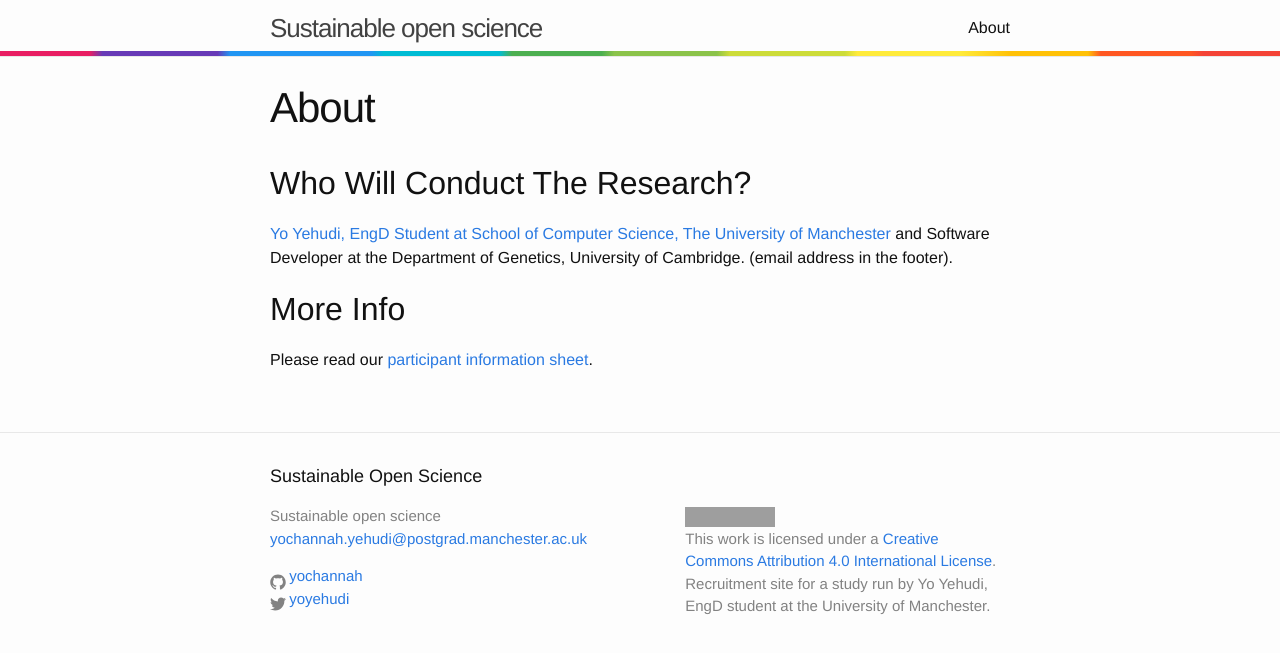
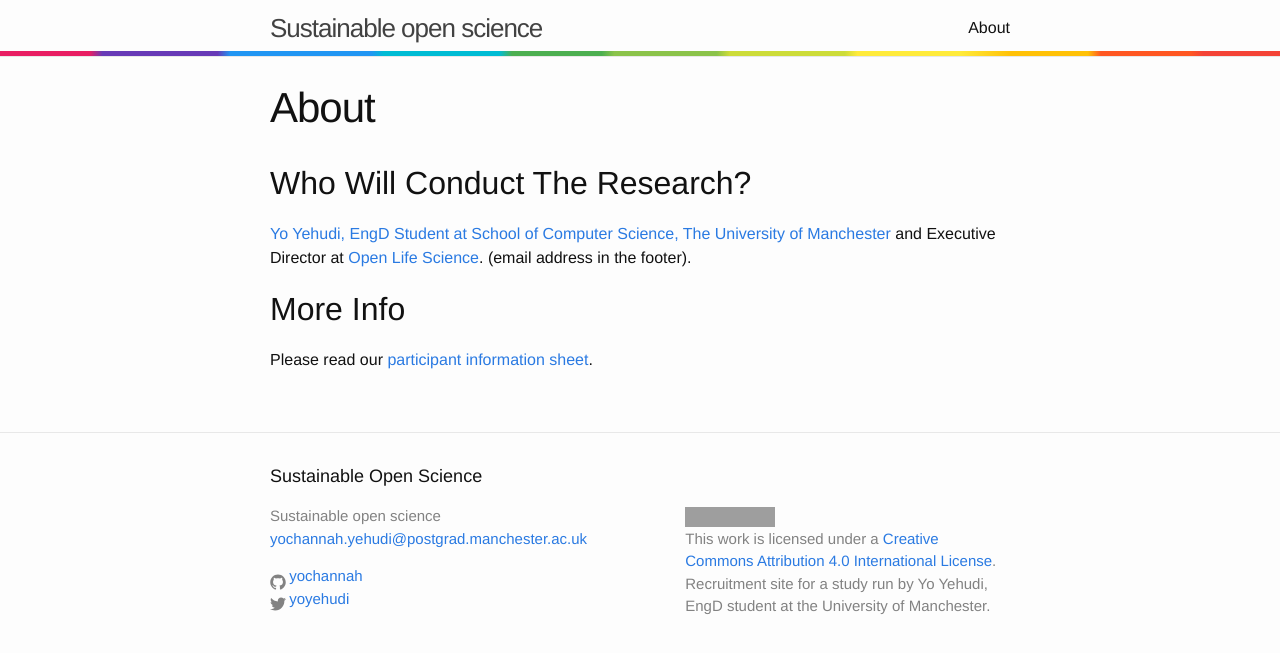
Before and after one commit to Sustainable-Open-Science-and-Software/sustainable-open-science-and-software.github.io, a Jekyll site: the page built from about.md, in a window 1280 px wide. Shown: the top 653 px of the page. Built offline with Jekyll 4.4.1, drawn with Linux system fonts in a browser that asks for light colours; grey boxes are pictures that could not be loaded.

Commit message:
add recent update to site about current status

```diff
--- a/about.md
+++ b/about.md
@@ -7,7 +7,7 @@ show-in-nav: true
 
 
 ## Who will conduct the research?
-[Yo Yehudi, EngD Student at School of Computer Science, The University of Manchester](https://www.research.manchester.ac.uk/portal/yochannah.yehudi-postgrad.html) and Software Developer at the Department of Genetics, University of Cambridge. (email address in the footer).
+[Yo Yehudi, EngD Student at School of Computer Science, The University of Manchester](https://www.research.manchester.ac.uk/portal/yochannah.yehudi-postgrad.html) and Executive Director at [Open Life Science](https://openlifesci.org). (email address in the footer).
 
 ## More info
 Please read our [participant information sheet](assets/PIS_sustainable_software.pdf).
```
Also changed, not shown: index.md (+7 -3 lines).
